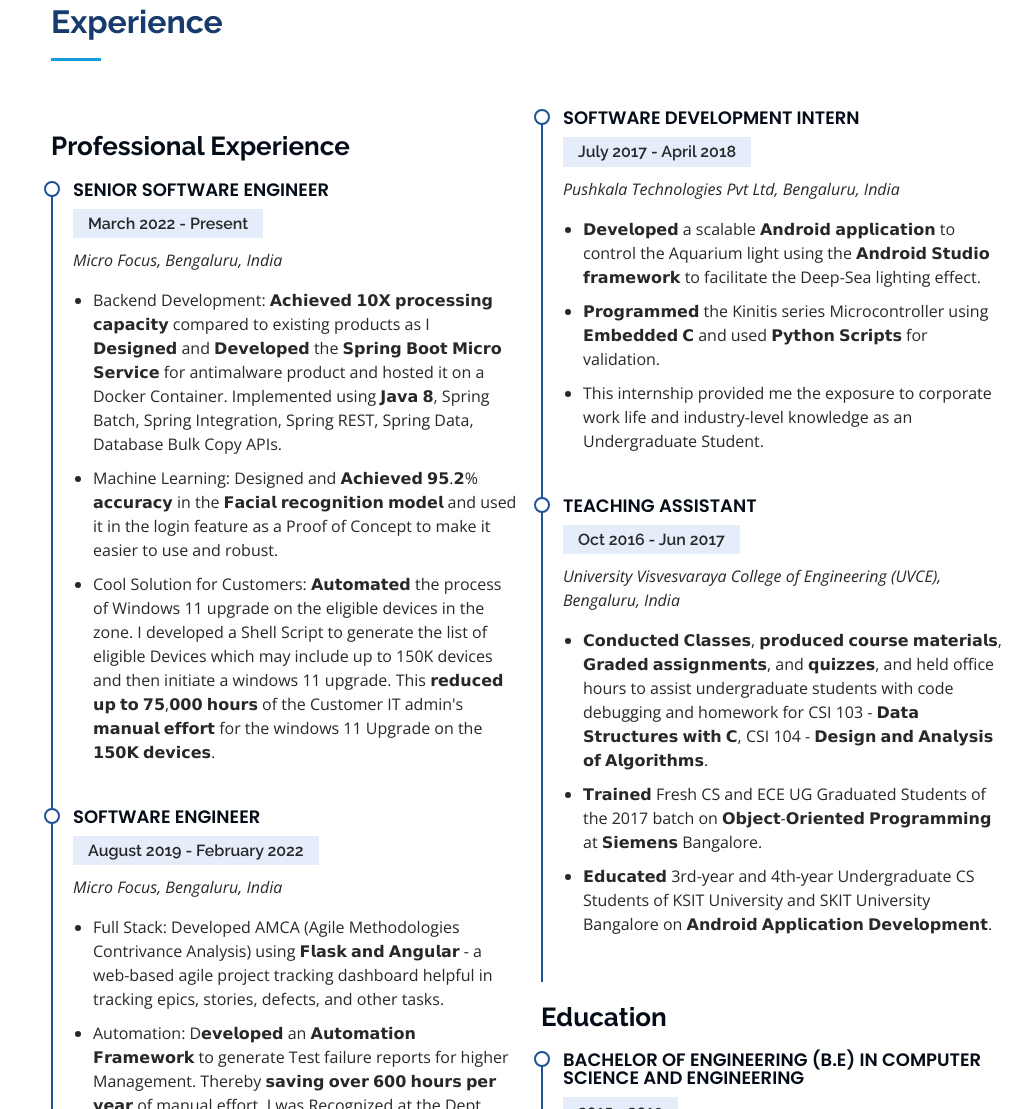
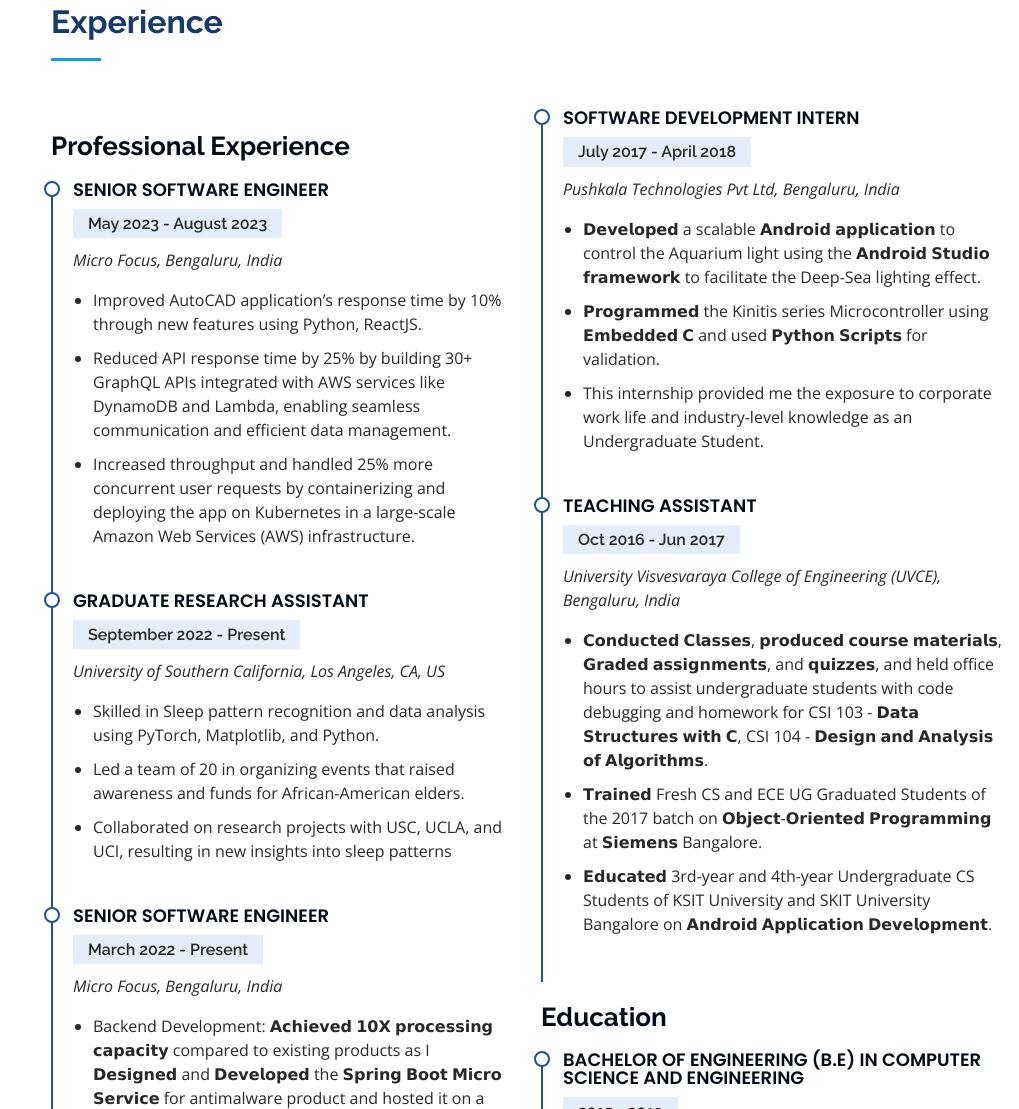
Before and after one commit to KaushikGSharma/KaushikGSharma.github.io, a plain HTML site: page index.html in a window 1280 px wide. Shown: the part 2097-3206 px from the top of the page, without its empty margins (261-1280 px from the left). Drawn offline with nearby package versions, Linux system fonts and the light colour scheme.

Commit message:
Update index.html

```diff
--- a/index.html
+++ b/index.html
@@ -211,6 +211,26 @@
         <div class="row">
           <div class="col-lg-6" data-aos="fade-up">
             <h3 class="resume-title">Professional Experience</h3>
+            <div class="resume-item">
+              <h4>Senior Software Engineer</h4>
+              <h5>May 2023 - August 2023</h5>
+              <p><em>Micro Focus, Bengaluru, India</em></p>
+              <ul>
+                <li>Improved AutoCAD application’s response time by 10% through new features using Python, ReactJS.</li>
+                <li>Reduced API response time by 25% by building 30+ GraphQL APIs integrated with AWS services like DynamoDB and Lambda, enabling seamless communication and efficient data management.</li>
+                <li>Increased throughput and handled 25% more concurrent user requests by containerizing and deploying the app on Kubernetes in a large-scale Amazon Web Services (AWS) infrastructure.</li>
+              </ul>
+            </div>
+            <div class="resume-item">
+              <h4>Graduate Research Assistant</h4>
+              <h5>September 2022 - Present</h5>
+              <p><em>University of Southern California, Los Angeles, CA, US</em></p>
+              <ul>
+                <li>Skilled in Sleep pattern recognition and data analysis using PyTorch, Matplotlib, and Python.</li>
+                <li>Led a team of 20 in organizing events that raised awareness and funds for African-American elders.</li>
+                <li>Collaborated on research projects with USC, UCLA, and UCI, resulting in new insights into sleep patterns</li>
+              </ul>
+            </div>
             <div class="resume-item">
               <h4>Senior Software Engineer</h4>
               <h5>March 2022 - Present</h5>
```
